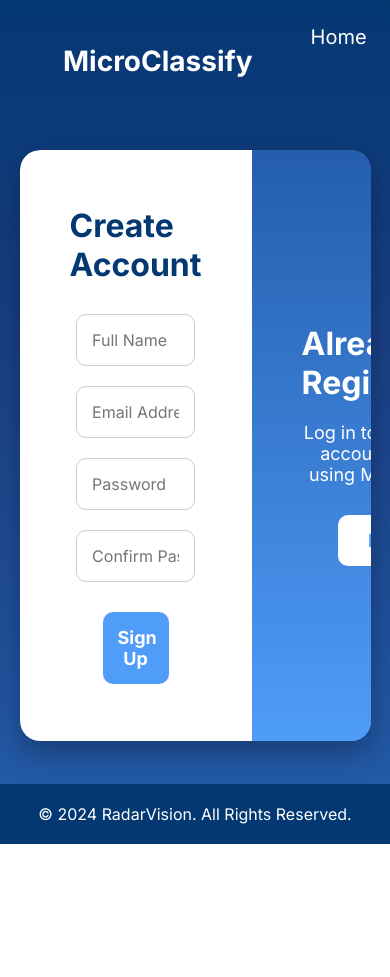
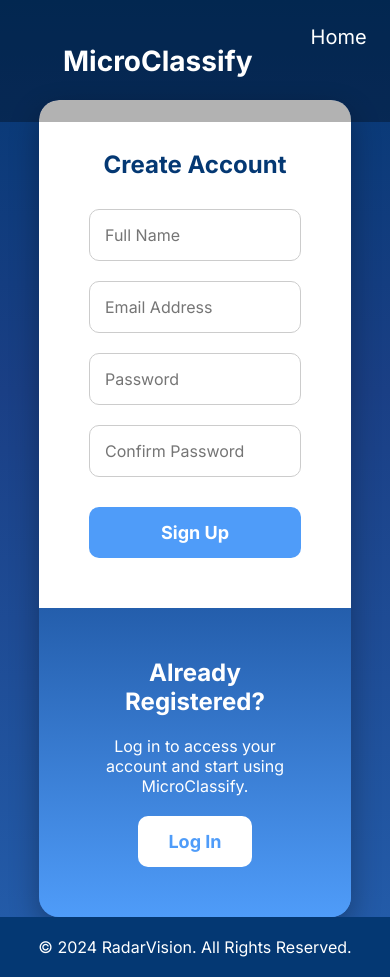
Before and after one commit to chethanac15/radarvision-webpage, a Flask app: page /signup in a window 390 px wide. Before the commit the page ends 844 px from the top, so only its background shows below. Run offline with Flask 3, Linux system fonts and the light colour scheme.

Commit message:
improved responsiveness

```diff
--- a/templates/sample_upload.html
+++ b/templates/sample_upload.html
@@ -30,7 +30,7 @@ body {
             display: flex;
             justify-content: space-between;
             align-items: center;
-            background-color: transparent;
+            background-color: rgba(0, 0, 0, 0.3); /* More transparent */
             padding: 15px 30px;
             width: 100%;
             position: fixed;
--- a/templates/signup.html
+++ b/templates/signup.html
@@ -17,19 +17,18 @@
 body {
     background: linear-gradient(to bottom, #043873 0%, #1a3f85 40%, #245eac 100%);
     color: white;
-            height: 100vh;
+    min-height: 100vh;
     display: flex;
     flex-direction: column;
     justify-content: flex-start;
     align-items: center;
 }
-
 .navbar {
     display: flex;
     justify-content: space-between;
     align-items: center;
-            background-color: transparent;
-            padding: 15px 30px;
+    background-color: rgba(0, 0, 0, 0.3); /* Matches Login page */
+    padding: 15px 30px; /* Matches Login page padding */
     width: 100%;
     position: fixed;
     top: 0;
@@ -42,7 +41,7 @@
     font-weight: bold;
     background: none;
     padding: 8px 10%;
-            border-radius: 50%;
+    border-radius: 50%; /* Matches rounded logo style in Login */
     font-size: 28px;
 }
 
@@ -68,34 +67,47 @@
     background-color: #4F9CF9;
 }
 
+
 .container {
     display: flex;
-            width: 90%;
+    flex-direction: row;
+    flex-wrap: wrap;
+    width: 80%;
     max-width: 1200px;
-            height: 70%;
     background: linear-gradient(to bottom right, #1a3f85, #4F9CF9);
     border-radius: 20px;
     overflow: hidden;
     box-shadow: 0 12px 30px rgba(0, 0, 0, 0.3);
-            margin-top: 150px;
+    margin-top: 200px;
 }
 
-        .signup-box {
+.signup-box, .section {
     flex: 1;
-            background: white;
-            color: #043873;
     padding: 50px;
     display: flex;
     flex-direction: column;
     justify-content: center;
     align-items: center;
+    min-width: 300px;
+}
+
+.signup-box {
+    background: white;
+    color: #043873;
     border-top-left-radius: 20px;
     border-bottom-left-radius: 20px;
 }
 
-        .signup-box h2 {
-            font-size: 32px;
+.section {
+    background: linear-gradient(to bottom, #245eac, #4F9CF9);
+    border-top-right-radius: 20px;
+    border-bottom-right-radius: 20px;
+}
+
+.signup-box h2, .section h2 {
+    font-size: 28px;
     margin-bottom: 20px;
+    text-align: center;
 }
 
 .signup-box input {
@@ -123,9 +135,9 @@
     border: none;
     border-radius: 10px;
     cursor: pointer;
-            text-align: center;
     transition: background-color 0.3s ease, transform 0.2s;
     margin-top: 20px;
+    text-align: center;
 }
 
 .signup-button:hover {
@@ -133,26 +145,9 @@
     transform: scale(1.05);
 }
 
-        .section {
-            flex: 1;
-            background: linear-gradient(to bottom, #245eac, #4F9CF9);
-            display: flex;
-            flex-direction: column;
-            justify-content: center;
-            align-items: center;
-            padding: 50px;
-            border-top-right-radius: 20px;
-            border-bottom-right-radius: 20px;
-        }
-
-        .section h2 {
-            font-size: 32px;
+.section p {
+    font-size: 16px;
     margin-bottom: 20px;
-        }
-
-        .section p {
-            font-size: 18px;
-            margin-bottom: 30px;
     text-align: center;
 }
 
@@ -182,6 +177,47 @@
     margin-top: auto;
     width: 100%;
 }
+
+/* Responsive Styles */
+@media (max-width: 768px) {
+
+    .container {
+        flex-direction: column;
+        margin-top: 100px;
+    }
+
+    .signup-box, .section {
+        flex: none;
+        width: 100%;
+        border-radius: 0;
+    }
+
+    .signup-box {
+        border-top-left-radius: 20px;
+        border-bottom-left-radius: 0;
+    }
+
+    .section {
+        border-top-right-radius: 0;
+        border-bottom-right-radius: 20px;
+    }
+
+    .signup-box input, .signup-button, .login-button {
+        width: 80%;
+    }
+}
+
+@media (max-width: 480px) {
+
+    .signup-box h2, .section h2 {
+        font-size: 24px;
+    }
+
+    .signup-box input, .signup-button, .login-button {
+        width: 100%;
+    }
+}
+
     </style>
 </head>
 <body>
@@ -210,7 +246,6 @@
             <a href="{{ url_for('login') }}"><button class="login-button">Log In</button></a>
         </div>
     </div>
-
     <footer>
         <p>© 2024 RadarVision. All Rights Reserved.</p>
     </footer>
--- a/templates/upload.html
+++ b/templates/upload.html
@@ -31,7 +31,7 @@
             display: flex;
             justify-content: space-between;
             align-items: center;
-            background-color: transparent;
+            background-color: rgba(0, 0, 0, 0.3); /* More transparent */
             padding: 15px 30px;
             width: 100%;
             position: fixed;
```
Also changed, not shown: templates/login.html (+5 -9 lines). Lines whose indentation alone changed are shown as unchanged.
